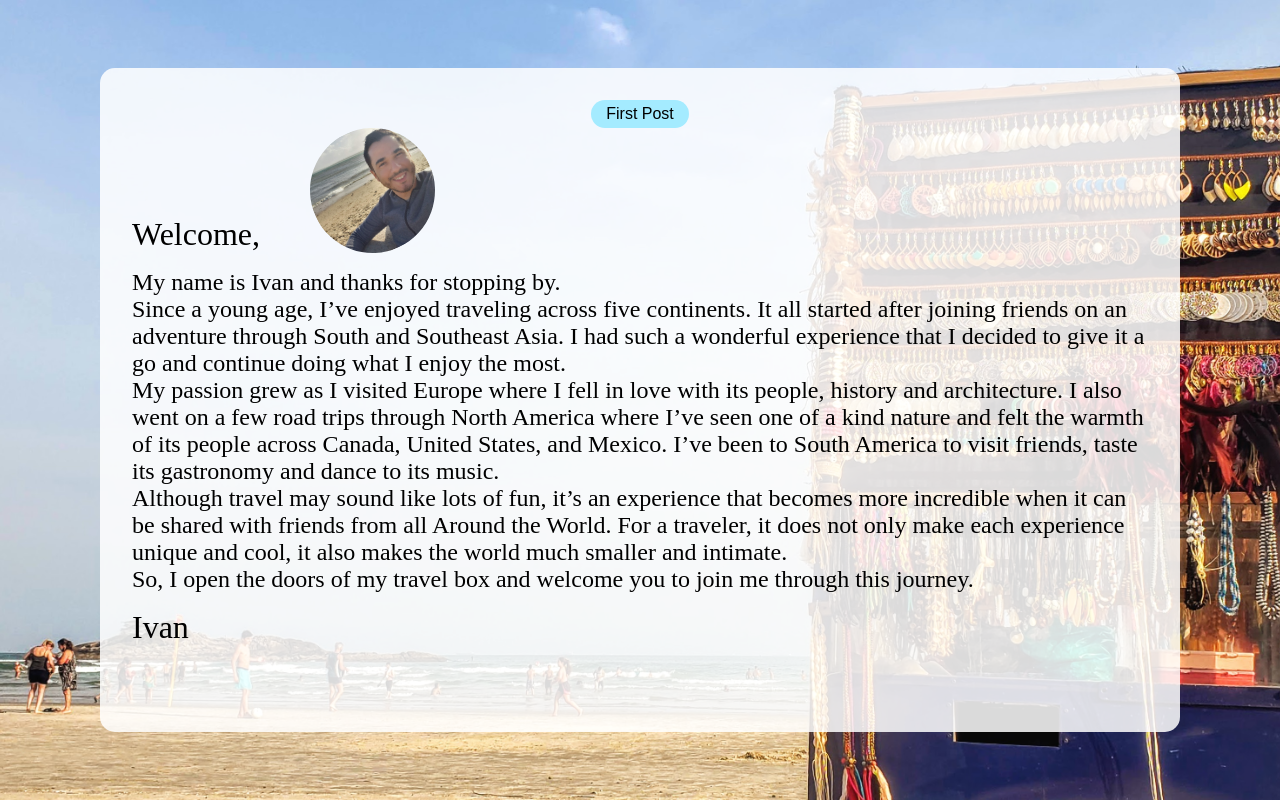
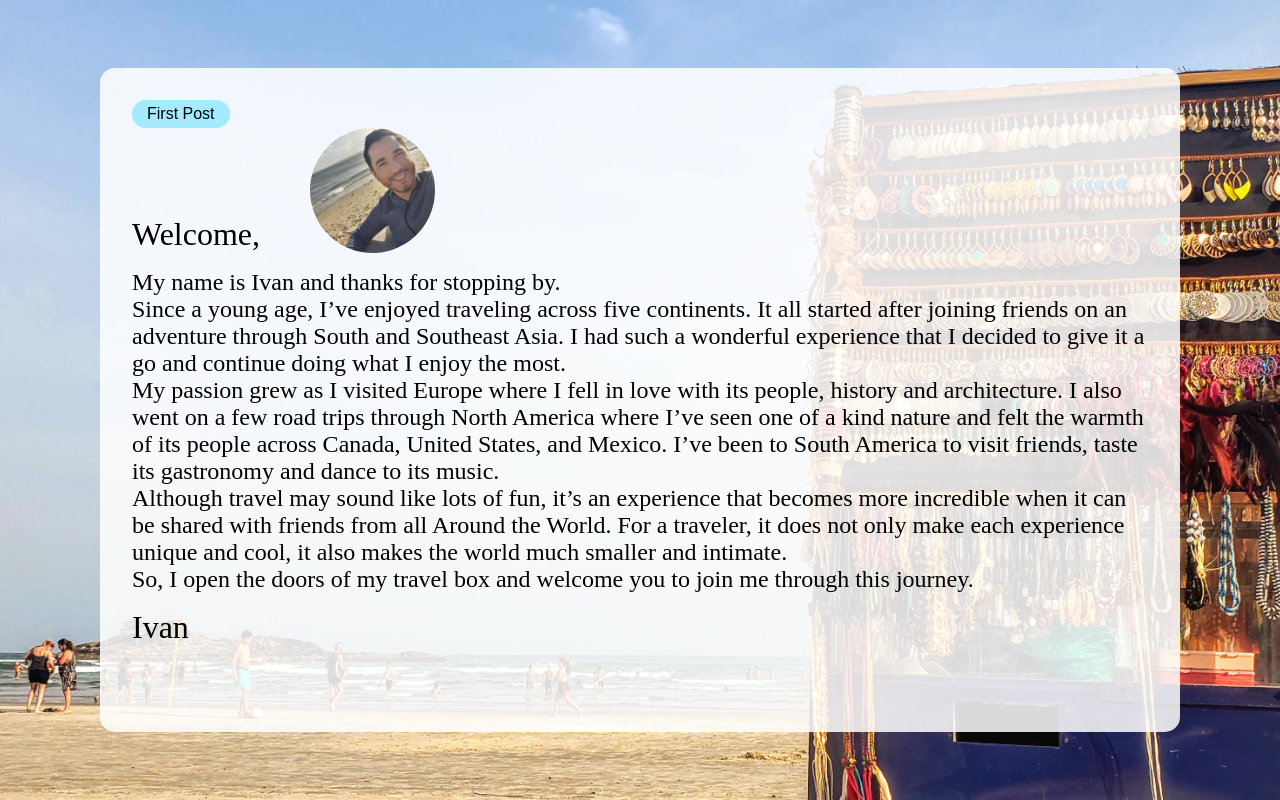
Before and after one commit to ivanzapatarivera/angkor, a React (Create React App) app in the folder client/: page / in a window 1280 px wide. Built offline with nearby package versions, Linux system fonts and the light colour scheme; a web font is replaced by a local one.

Commit message:
Converted methods to components

```diff
--- a/client/src/App.css
+++ b/client/src/App.css
@@ -51,6 +51,7 @@
   padding-bottom: 5px;
   max-width: fit-content;
   margin: auto;
+  margin-bottom: 1rem;
 }
 
 .outer-box {
@@ -76,4 +77,8 @@
   .outer-box {
     max-width: 1080px;
     }
+
+  .btn {
+    margin: 0;
+  }
 }
```
Also changed, not shown: 6 other files (tests, documents, lock files or other folders).
